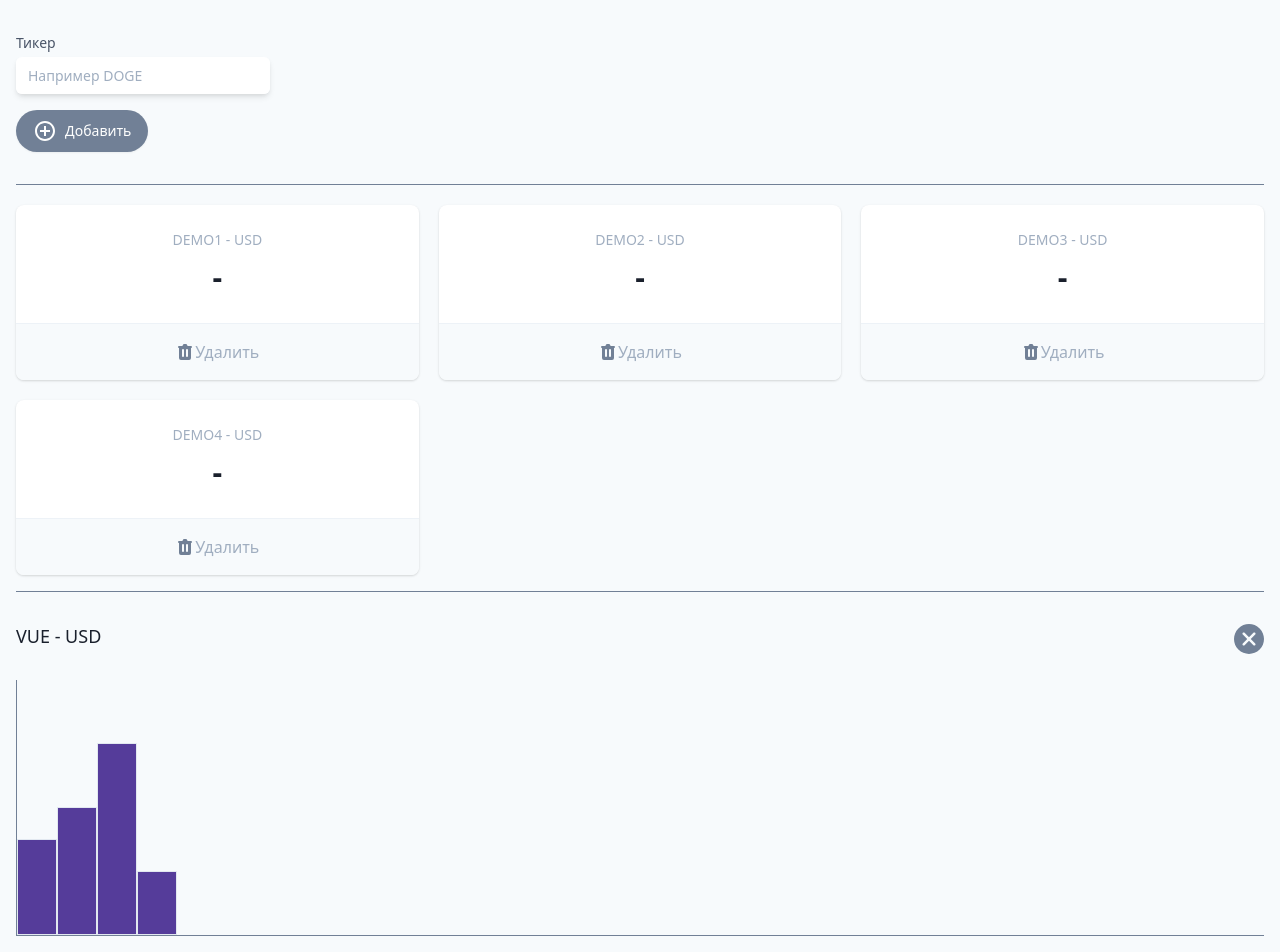
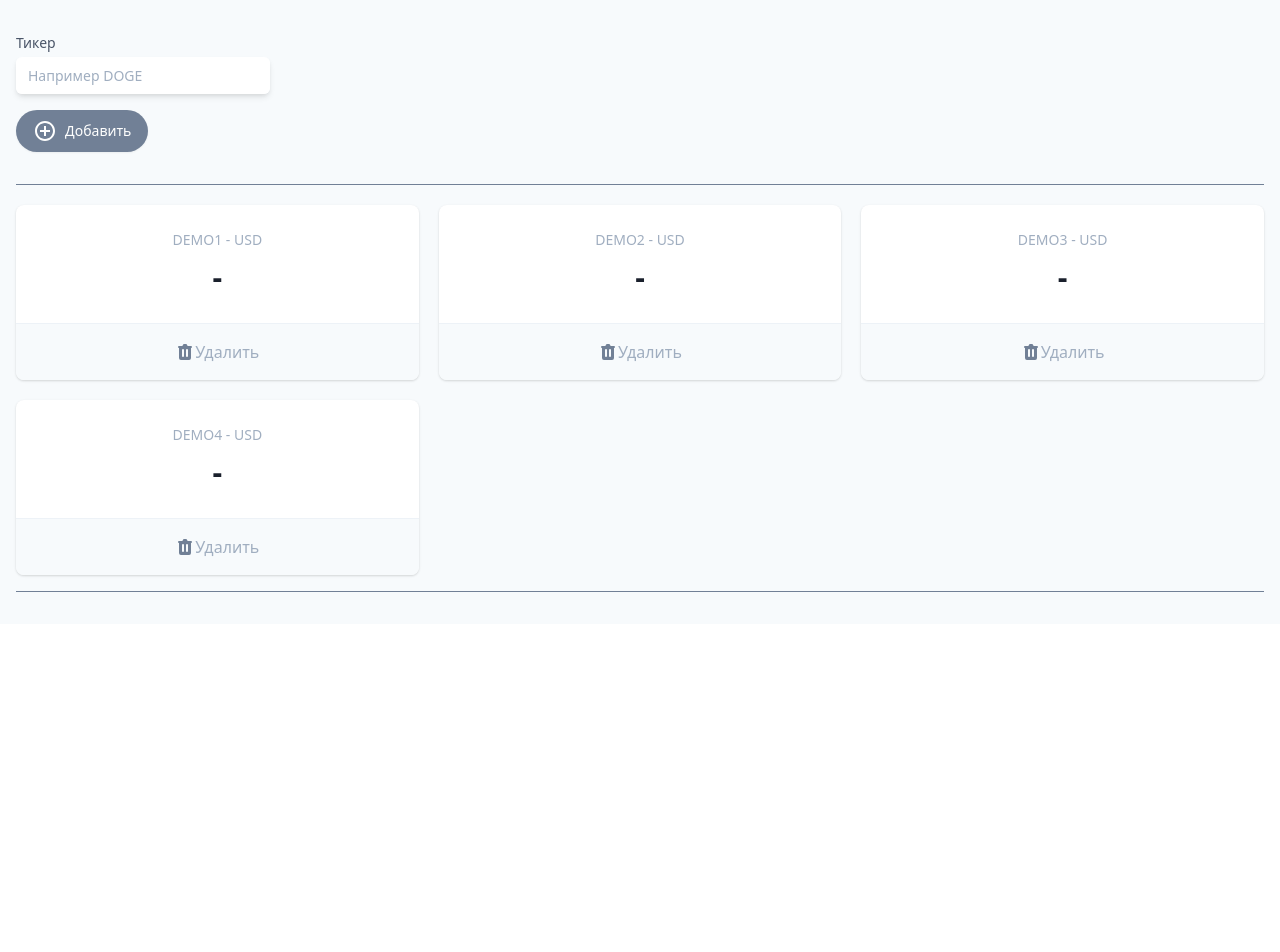
Before and after one commit to AncleMarvel/cryptonomicon, a Vue app: page / in a window 1280 px wide. After the commit the page ends 800 px from the top, so only its background shows below. Built offline with nearby package versions, Linux system fonts and the light colour scheme.

Commit message:
graph display

```diff
--- a/src/App.vue
+++ b/src/App.vue
@@ -77,6 +77,7 @@
         <dl class="mt-5 grid grid-cols-1 gap-5 sm:grid-cols-3">
           <div
             v-for="t in tickers"
+            @click="sel = t"
             :key="t.name"
             class="
               bg-white
@@ -97,6 +98,7 @@
             </div>
             <div class="w-full border-t border-gray-200"></div>
             <button
+              @click.stop="sel = null"
               @click="handleDelete(t)"
               class="
                 flex
@@ -132,9 +134,9 @@
         </dl>
         <hr class="w-full border-t border-gray-600 my-4" />
       </template>
-      <section class="relative">
+      <section v-if="sel" class="relative">
         <h3 class="text-lg leading-6 font-medium text-gray-900 my-8">
-          VUE - USD
+          {{ sel.name }} - USD
         </h3>
         <div class="flex items-end border-gray-600 border-b border-l h-64">
           <div class="bg-purple-800 border w-10 h-24"></div>
@@ -142,7 +144,11 @@
           <div class="bg-purple-800 border w-10 h-48"></div>
           <div class="bg-purple-800 border w-10 h-16"></div>
         </div>
-        <button type="button" class="absolute top-0 right-0">
+        <button
+          @click.stop="sel = null"
+          type="button"
+          class="absolute top-0 right-0"
+        >
           <svg
             xmlns="http://www.w3.org/2000/svg"
             xmlns:xlink="http://www.w3.org/1999/xlink"
@@ -181,7 +187,8 @@
         { name: "DEMO2", price: "-" },
         { name: "DEMO3", price: "-" },
         { name: "DEMO4", price: "-" }
-      ]
+      ],
+      sel: null
     };
   },
   methods: {
```
Also changed, not shown: changes.txt (added).
